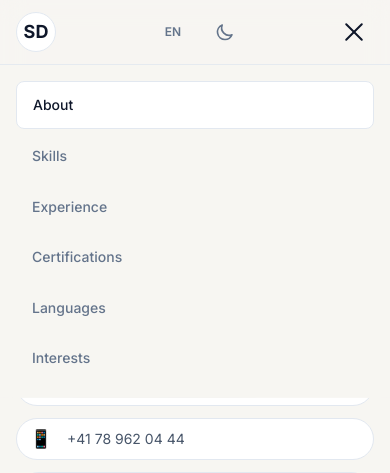
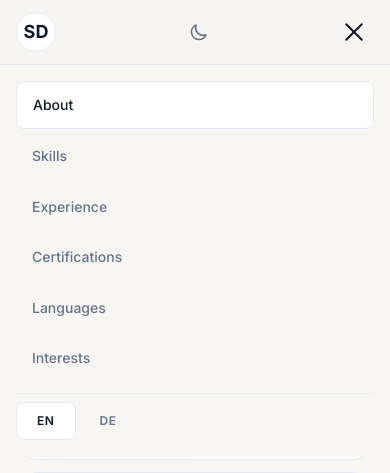
Before and after one commit to stathisdaras/onlilne-cv, a React (Vite) app: page / in a window 390 px wide. Both pictures are taken after a click on the button 354 px from the left and 32 px from the top of the page. Shown: the top 473 px of the page. Built offline with nearby package versions, Linux system fonts and the light colour scheme.

Commit message:
chore: responsiveness for lang pcker

```diff
--- a/src/components/Navigation/Navigation.css
+++ b/src/components/Navigation/Navigation.css
@@ -326,3 +326,25 @@
   background-color: #1e293b;
   border-color: #334155;
 }
+
+.navigation__mobile-lang {
+  display: flex;
+  flex-direction: row;
+  gap: 0.25rem;
+  margin-top: 0.5rem;
+  padding-top: 0.5rem;
+  border-top: 1px solid rgba(226, 232, 240, 0.6);
+}
+
+.dark .navigation__mobile-lang {
+  border-top-color: rgba(51, 65, 85, 0.6);
+}
+
+.navigation__mobile-lang .navigation__mobile-link {
+  width: auto;
+  text-align: center;
+  font-size: 0.75rem;
+  font-weight: 600;
+  letter-spacing: 0.05em;
+  padding: 0.5rem 1.25rem;
+}
--- a/src/components/Navigation/Navigation.tsx
+++ b/src/components/Navigation/Navigation.tsx
@@ -128,9 +128,9 @@ export function Navigation({ isDark, onToggleTheme }: NavigationProps) {
           ))}
         </div>
 
-        {/* Language + Dark Mode grouped */}
+        {/* Language (desktop only) + Dark Mode */}
         <div className="flex items-center gap-1">
-          <div ref={langDropdownRef} className="relative">
+          <div ref={langDropdownRef} className="relative hidden md:block">
             <button
               onClick={() => setLangDropdownOpen(o => !o)}
               className="navigation__theme-toggle text-xs font-semibold"
@@ -143,7 +143,7 @@ export function Navigation({ isDark, onToggleTheme }: NavigationProps) {
               <ul
                 role="listbox"
                 style={{ backgroundColor: isDark ? 'rgba(15,23,42,0.95)' : 'rgba(247,246,242,0.95)' }}
-                className="absolute left-1/2 z-10 -translate-x-1/2 overflow-hidden rounded-b-md shadow-md"
+                className="absolute left-0 z-10 overflow-hidden rounded-b-md shadow-md"
               >
                 {LANGUAGES.filter(l => l.code !== language).map(({ code, label }) => (
                   <li key={code} role="option" aria-selected={false}>
@@ -206,6 +206,17 @@ export function Navigation({ isDark, onToggleTheme }: NavigationProps) {
               {label}
             </button>
           ))}
+          <div className="navigation__mobile-lang">
+            {LANGUAGES.map(({ code, label }) => (
+              <button
+                key={code}
+                onClick={() => { setLanguage(code); setIsMenuOpen(false) }}
+                className={`navigation__mobile-link ${language === code ? 'navigation__mobile-link--active' : ''}`}
+              >
+                {label}
+              </button>
+            ))}
+          </div>
         </div>
       )}
     </nav>
--- a/src/contexts/LanguageContext.tsx
+++ b/src/contexts/LanguageContext.tsx
@@ -12,11 +12,7 @@ const LanguageContext = createContext<LanguageContextType | null>(null)
 export function LanguageProvider({ children }: { children: ReactNode }) {
   const [language, setLanguageState] = useState<Language>(() => {
     const stored = localStorage.getItem('lang')
-    if (stored === 'de' || stored === 'en') return stored
-
-    const preferred = navigator.languages ?? [navigator.language]
-    const isGerman = preferred.some(l => l.toLowerCase().startsWith('de'))
-    return isGerman ? 'de' : 'en'
+    return stored === 'de' ? 'de' : 'en'
   })
 
   const setLanguage = (lang: Language) => {
```
Lines whose indentation alone changed are shown as unchanged.
